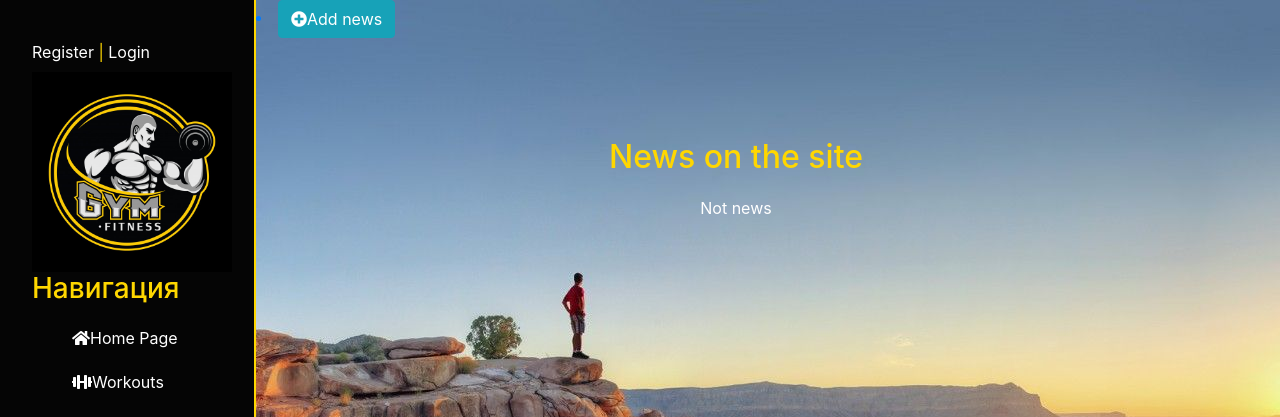
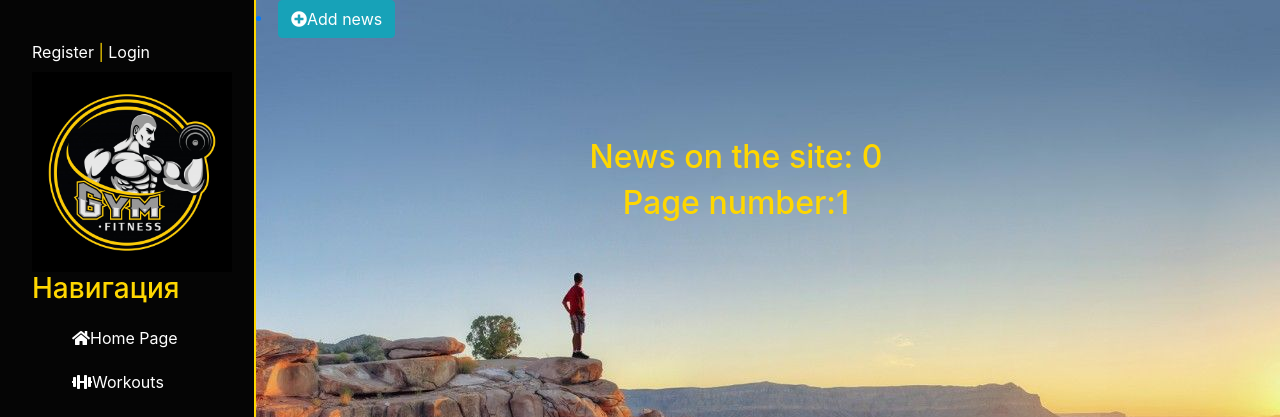
Before and after one commit to Viachaslau95/fit_work, a Django app: page /news/ in a window 1280 px wide. Shown: the top 417 px of the page. Run offline with Django 3.2, Linux system fonts and the light colour scheme; data that the repository does not hold is empty; some libraries are stand-ins or nearby versions.

```diff
--- a/workout_gym/news/models.py
+++ b/workout_gym/news/models.py
@@ -7,7 +7,9 @@ class Articles(models.Model):
     title = models.CharField(max_length=250)
     anons = models.CharField(max_length=250)
     text = models.TextField()
+    photo = models.ImageField(upload_to='photos/%Y/%m/')
     pub_date = models.DateTimeField(default=datetime.now)
+
 
     def __str__(self):
         return f'News:{self.title}'
--- a/workout_gym/news/templates/news/news_home.html
+++ b/workout_gym/news/templates/news/news_home.html
@@ -5,18 +5,25 @@
 {% block content %}
     <a href="{% url 'create' %}"><li><button class="btn btn-info"><i class="fas fa-plus-circle"></i>Add news</button></li></a>
     <div class="features">
-    <h2>News on the site</h2>
-    {% if news %}
-    {% for el in news %}
+    <h2>News on the site: {{ count }}</h2>
+    <h2>Page number:{{ page.number }}</h2>
+
+    {% for el in page.object_list %}
         <div class="alert alert-warning">
             <h3> {{ el.title }}</h3>
             <p>{{ el.anons }}</p>
             <a href="{% url 'news-detail' el.id %}" class="btn btn-warning">Read this news</a>
         </div>
     {% endfor %}
-    {% else %}
-        <p>Not news</p>
-    {% endif %}
+
+    <div class="page-links">
+        {% if page.has_previous %}
+        <a href="{% url 'news_home' %}?page={{ page.previous_page_number }}"class="btn btn-success">Previous Page</a>
+        {% endif %}
+        {% if page.has_next %}
+        <a href="{% url 'news_home' %}?page={{ page.next_page_number }}" class="btn btn-success">Next Page</a>
+        {% endif %}
+    </div>
 
     </div>
 {% endblock %}
--- a/workout_gym/news/views.py
+++ b/workout_gym/news/views.py
@@ -1,4 +1,5 @@
 from django.shortcuts import render, redirect
+from django.core.paginator import Paginator
 from .models import Articles
 from .forms import ArticlesForm
 from django.views.generic import DetailView, UpdateView, DeleteView
@@ -6,7 +7,14 @@ from django.views.generic import DetailView, UpdateView, DeleteView
 
 def news_home(request):
     news = Articles.objects.order_by('-pub_date')
-    return render(request, 'news/news_home.html', {'news': news})
+    news_paginator = Paginator(news, 3)
+    page_num = request.GET.get('page')
+    page = news_paginator.get_page(page_num)
+    contex = {
+        'count': news_paginator.count,
+        'page': page
+    }
+    return render(request, 'news/news_home.html', contex)
 
 
 class NewsDetailView(DetailView):
```
Also changed, not shown: workout_gym/news/migrations/0010_articles_photo.py (added).
